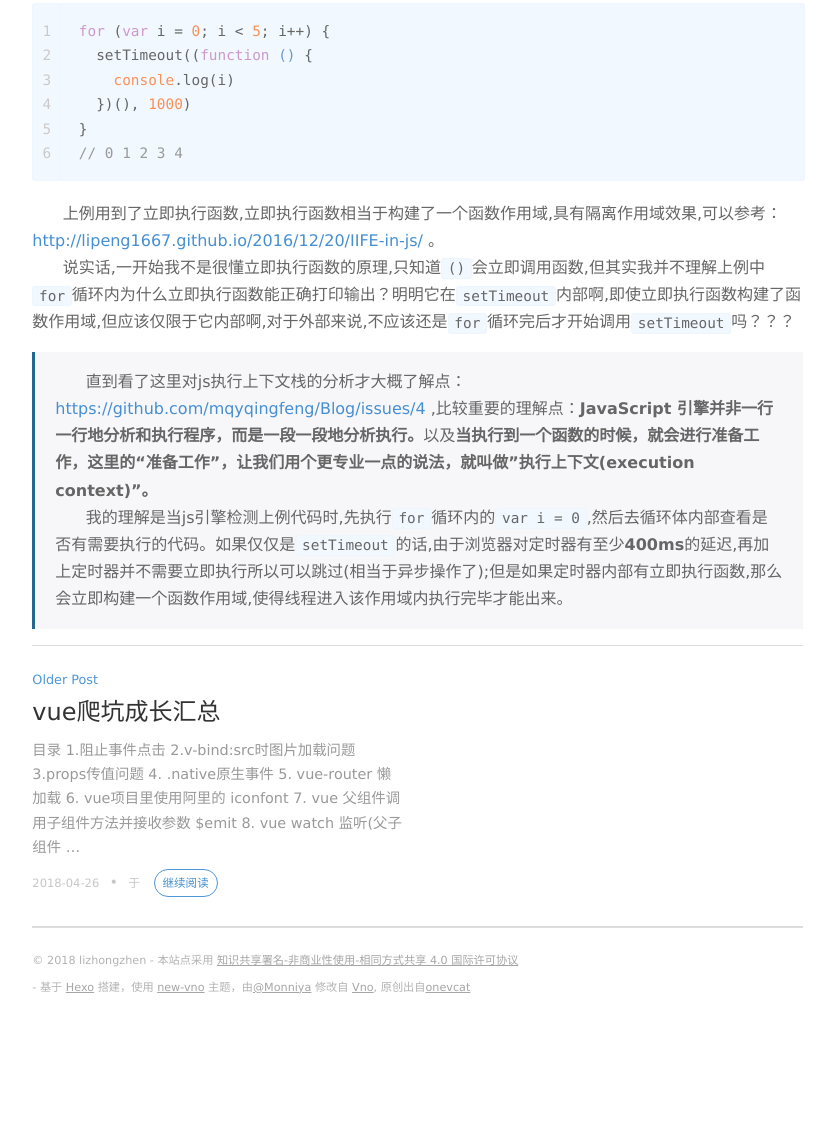
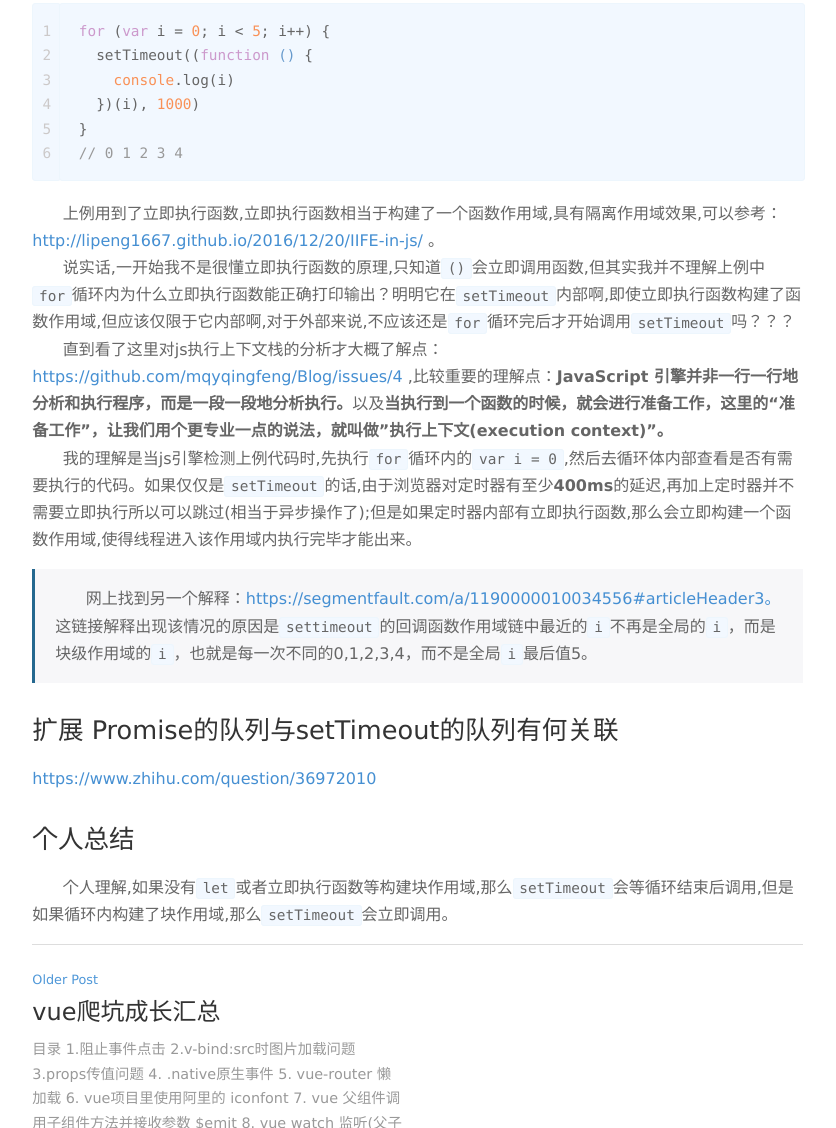
Before and after one commit to lizhongzhen11/lizhongzhen11.github.io, a plain HTML site: page 2018/05/08/setTimeout/index.html in a window 1280 px wide. Shown: the part 1318-2446 px from the top of the page, without its empty margins (376-1212 px from the left). Before the commit the page ends 2373 px from the top, so only its background shows below. Drawn offline with nearby package versions, Linux system fonts and the light colour scheme; some packages are replaced by stand-ins of ours; a script that the page names is missing.

Commit message:
Site updated: 2018-05-14 11:32:38

```diff
--- a/2018/05/08/setTimeout/index.html
+++ b/2018/05/08/setTimeout/index.html
@@ -159,11 +159,13 @@
 <p>&nbsp;&nbsp;&nbsp;&nbsp;&nbsp;&nbsp;JavaScript是<strong>单线程</strong>执行的，无法同时执行多段代码。<strong>当某一段代码正在执行的时候，所有后续的任务都必须等待，形成一个队列</strong>。一旦当前任务执行完毕，再从队列中取出下一个任务，这也常被称为 <strong>“阻塞式执行”</strong>。<br>&nbsp;&nbsp;&nbsp;&nbsp;&nbsp;&nbsp;所以一次鼠标点击，或是计时器到达时间点，或是Ajax请求完成触发了回调函数，这些事件处理程序或回调函数<strong>都不会立即运行</strong>，而是<strong>立即排队</strong>，一旦线程有空闲就执行。假如当前 JavaScript线程正在执行一段很耗时的代码，此时发生了一次鼠标点击，那么事件处理程序就被阻塞，用户也无法立即看到反馈，事件处理程序会被放入任务队列，直到前面的代码结束以后才会开始执行。<br>&nbsp;&nbsp;&nbsp;&nbsp;&nbsp;&nbsp;如果代码中设定了一个 setTimeout，那么<strong>浏览器便会在合适的时间，将代码插入任务队列，如果这个时间设为 0，就代表立即插入队列，但不是立即执行，仍然要等待前面代码执行完毕</strong>。所以 setTimeout 并不能保证执行的时间，是否及时执行取决于 JavaScript 线程是拥挤还是空闲。</p>
 </blockquote>
 <p><strong>是不是跟作用域没关系呢？改写下就知道了</strong><br>例2:<br><figure class="highlight js"><table><tr><td class="gutter"><pre><div class="line">1</div><div class="line">2</div><div class="line">3</div><div class="line">4</div><div class="line">5</div><div class="line">6</div></pre></td><td class="code"><pre><div class="line"><span class="keyword">for</span> (<span class="keyword">let</span> i = <span class="number">0</span>; i &lt; <span class="number">5</span>; i++) &#123;</div><div class="line">  setTimeout(<span class="function"><span class="keyword">function</span> (<span class="params"></span>) </span>&#123;</div><div class="line">    <span class="built_in">console</span>.log(i)</div><div class="line">  &#125;, <span class="number">1000</span>)</div><div class="line">&#125;</div><div class="line"><span class="comment">// 0 1 2 3 4</span></div></pre></td></tr></table></figure></p>
-<p><strong>为什么会这样呢？貌似用上面那个解释行不通啊？</strong><br>&nbsp;&nbsp;&nbsp;&nbsp;&nbsp;&nbsp;这里是真的需要用作用域知识来解释了。<code>let</code>是<code>es6</code>语法,js默认是没有块作用域的,但是！<strong>上述<code>for</code>循环内使用了<code>let</code>声明变量<code>i</code>,无形之中将<code>for</code>循环及其<code>{}</code>内部的代码构造成了一个块作用域</strong>,如果有后端比如<code>java</code>基础的人应该知道,此时必须先将该块作用域内的代码全部执行完才能执行下一段代码。这里可以将<code>i = 0</code>看成<strong>i0</strong>块,接下来的<code>i = 1</code>看做<strong>i1</strong>块,以此类推,或许比较好理解。(PS: 这种理解在原理上应该是不对的,只能算是根据结论去找类比。。。)<br>&nbsp;&nbsp;&nbsp;&nbsp;&nbsp;&nbsp;当然,还可以继续改写,原理差不多。<br>例3:<br><figure class="highlight js"><table><tr><td class="gutter"><pre><div class="line">1</div><div class="line">2</div><div class="line">3</div><div class="line">4</div><div class="line">5</div><div class="line">6</div></pre></td><td class="code"><pre><div class="line"><span class="keyword">for</span> (<span class="keyword">var</span> i = <span class="number">0</span>; i &lt; <span class="number">5</span>; i++) &#123;</div><div class="line">  setTimeout((<span class="function"><span class="keyword">function</span> (<span class="params"></span>) </span>&#123;</div><div class="line">    <span class="built_in">console</span>.log(i)</div><div class="line">  &#125;)(), <span class="number">1000</span>)</div><div class="line">&#125;</div><div class="line"><span class="comment">// 0 1 2 3 4</span></div></pre></td></tr></table></figure></p>
-<p>&nbsp;&nbsp;&nbsp;&nbsp;&nbsp;&nbsp;上例用到了立即执行函数,立即执行函数相当于构建了一个函数作用域,具有隔离作用域效果,可以参考：<a href="http://lipeng1667.github.io/2016/12/20/IIFE-in-js/" target="_blank" rel="external">http://lipeng1667.github.io/2016/12/20/IIFE-in-js/</a> 。<br>&nbsp;&nbsp;&nbsp;&nbsp;&nbsp;&nbsp;说实话,一开始我不是很懂立即执行函数的原理,只知道<code>()</code>会立即调用函数,但其实我并不理解上例中<code>for</code>循环内为什么立即执行函数能正确打印输出？明明它在<code>setTimeout</code>内部啊,即使立即执行函数构建了函数作用域,但应该仅限于它内部啊,对于外部来说,不应该还是<code>for</code>循环完后才开始调用<code>setTimeout</code>吗？？？</p>
+<p><strong>为什么会这样呢？貌似用上面那个解释行不通啊？</strong><br>&nbsp;&nbsp;&nbsp;&nbsp;&nbsp;&nbsp;这里是真的需要用作用域知识来解释了。<code>let</code>是<code>es6</code>语法,js默认是没有块作用域的,但是！<strong>上述<code>for</code>循环内使用了<code>let</code>声明变量<code>i</code>,无形之中将<code>for</code>循环及其<code>{}</code>内部的代码构造成了一个块作用域</strong>,如果有后端比如<code>java</code>基础的人应该知道,此时必须先将该块作用域内的代码全部执行完才能执行下一段代码。这里可以将<code>i = 0</code>看成<strong>i0</strong>块,接下来的<code>i = 1</code>看做<strong>i1</strong>块,以此类推,或许比较好理解。(PS: 这种理解在原理上应该是不对的,只能算是根据结论去找类比。。。)<br>&nbsp;&nbsp;&nbsp;&nbsp;&nbsp;&nbsp;当然,还可以继续改写,原理差不多。<br>例3:<br><figure class="highlight js"><table><tr><td class="gutter"><pre><div class="line">1</div><div class="line">2</div><div class="line">3</div><div class="line">4</div><div class="line">5</div><div class="line">6</div></pre></td><td class="code"><pre><div class="line"><span class="keyword">for</span> (<span class="keyword">var</span> i = <span class="number">0</span>; i &lt; <span class="number">5</span>; i++) &#123;</div><div class="line">  setTimeout((<span class="function"><span class="keyword">function</span> (<span class="params"></span>) </span>&#123;</div><div class="line">    <span class="built_in">console</span>.log(i)</div><div class="line">  &#125;)(i), <span class="number">1000</span>)</div><div class="line">&#125;</div><div class="line"><span class="comment">// 0 1 2 3 4</span></div></pre></td></tr></table></figure></p>
+<p>&nbsp;&nbsp;&nbsp;&nbsp;&nbsp;&nbsp;上例用到了立即执行函数,立即执行函数相当于构建了一个函数作用域,具有隔离作用域效果,可以参考：<a href="http://lipeng1667.github.io/2016/12/20/IIFE-in-js/" target="_blank" rel="external">http://lipeng1667.github.io/2016/12/20/IIFE-in-js/</a> 。<br>&nbsp;&nbsp;&nbsp;&nbsp;&nbsp;&nbsp;说实话,一开始我不是很懂立即执行函数的原理,只知道<code>()</code>会立即调用函数,但其实我并不理解上例中<code>for</code>循环内为什么立即执行函数能正确打印输出？明明它在<code>setTimeout</code>内部啊,即使立即执行函数构建了函数作用域,但应该仅限于它内部啊,对于外部来说,不应该还是<code>for</code>循环完后才开始调用<code>setTimeout</code>吗？？？<br>&nbsp;&nbsp;&nbsp;&nbsp;&nbsp;&nbsp;直到看了这里对js执行上下文栈的分析才大概了解点：<a href="https://github.com/mqyqingfeng/Blog/issues/4" target="_blank" rel="external">https://github.com/mqyqingfeng/Blog/issues/4</a> ,比较重要的理解点：<strong>JavaScript 引擎并非一行一行地分析和执行程序，而是一段一段地分析执行。</strong>以及<strong>当执行到一个函数的时候，就会进行准备工作，这里的“准备工作”，让我们用个更专业一点的说法，就叫做”执行上下文(execution context)”。</strong><br>&nbsp;&nbsp;&nbsp;&nbsp;&nbsp;&nbsp;我的理解是当js引擎检测上例代码时,先执行<code>for</code>循环内的<code>var i = 0</code>,然后去循环体内部查看是否有需要执行的代码。如果仅仅是<code>setTimeout</code>的话,由于浏览器对定时器有至少<strong>400ms</strong>的延迟,再加上定时器并不需要立即执行所以可以跳过(相当于异步操作了);但是如果定时器内部有立即执行函数,那么会立即构建一个函数作用域,使得线程进入该作用域内执行完毕才能出来。</p>
 <blockquote>
-<p>&nbsp;&nbsp;&nbsp;&nbsp;&nbsp;&nbsp;直到看了这里对js执行上下文栈的分析才大概了解点：<a href="https://github.com/mqyqingfeng/Blog/issues/4" target="_blank" rel="external">https://github.com/mqyqingfeng/Blog/issues/4</a> ,比较重要的理解点：<strong>JavaScript 引擎并非一行一行地分析和执行程序，而是一段一段地分析执行。</strong>以及<strong>当执行到一个函数的时候，就会进行准备工作，这里的“准备工作”，让我们用个更专业一点的说法，就叫做”执行上下文(execution context)”。</strong><br>&nbsp;&nbsp;&nbsp;&nbsp;&nbsp;&nbsp;我的理解是当js引擎检测上例代码时,先执行<code>for</code>循环内的<code>var i = 0</code>,然后去循环体内部查看是否有需要执行的代码。如果仅仅是<code>setTimeout</code>的话,由于浏览器对定时器有至少<strong>400ms</strong>的延迟,再加上定时器并不需要立即执行所以可以跳过(相当于异步操作了);但是如果定时器内部有立即执行函数,那么会立即构建一个函数作用域,使得线程进入该作用域内执行完毕才能出来。</p>
+<p>&nbsp;&nbsp;&nbsp;&nbsp;&nbsp;&nbsp;网上找到另一个解释：<a href="https://segmentfault.com/a/1190000010034556#articleHeader3。" target="_blank" rel="external">https://segmentfault.com/a/1190000010034556#articleHeader3。</a> 这链接解释出现该情况的原因是<code>settimeout</code>的回调函数作用域链中最近的<code>i</code>不再是全局的<code>i</code>，而是块级作用域的<code>i</code>，也就是每一次不同的0,1,2,3,4，而不是全局<code>i</code>最后值5。</p>
 </blockquote>
+<h3 id="扩展-Promise的队列与setTimeout的队列有何关联"><a href="#扩展-Promise的队列与setTimeout的队列有何关联" class="headerlink" title="扩展 Promise的队列与setTimeout的队列有何关联"></a>扩展 Promise的队列与setTimeout的队列有何关联</h3><p><a href="https://www.zhihu.com/question/36972010" target="_blank" rel="external">https://www.zhihu.com/question/36972010</a></p>
+<h3 id="个人总结"><a href="#个人总结" class="headerlink" title="个人总结"></a>个人总结</h3><p>&nbsp;&nbsp;&nbsp;&nbsp;&nbsp;&nbsp;个人理解,如果没有<code>let</code>或者立即执行函数等构建块作用域,那么<code>setTimeout</code>会等循环结束后调用,但是如果循环内构建了块作用域,那么<code>setTimeout</code>会立即调用。</p>
 
   </section>
 
```
Also changed, not shown: 2018/04/26/vueGrow/index.html (+1 -1 lines).
